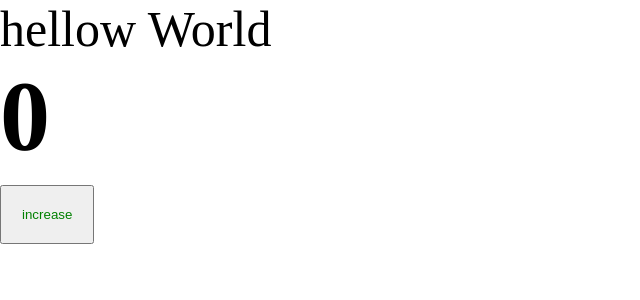
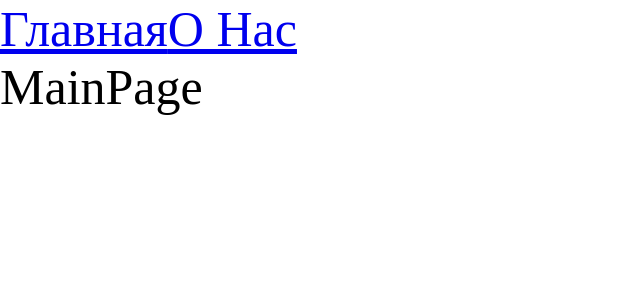
Before and after one commit to pipistrellla/advanced-frontend, a React app in the folder advanced-app/: page / in a window 1280 px wide. Shown: the top 300 px of the page, without its empty margins (0-640 px from the left). Built offline with nearby package versions, Linux system fonts and the light colour scheme.

Commit message:
роутинг и lazyload
добавил:
роутинг
lazyLoad

```diff
--- a/advanced-app/src/App.tsx
+++ b/advanced-app/src/App.tsx
@@ -1,17 +1,34 @@
-import React, { FC } from 'react'
-import Counter from './components/Counter';
-import './index.scss'
+import { FC, Suspense } from 'react';
+// suspence позволяет показать пользователя, что идет загрузка
+import './index.scss';
+import { Route, Routes } from 'react-router-dom';
+import { Link } from 'react-router-dom';
+import { AboutPageAsync } from './pages/AboutPage/AboutPage.async';
+import { MainPageAsync } from './pages/MainPage/MainPage.async';
 interface AppProps {
 
 }
-
+// lazyload позволяет уменьшить размер бандла
+// так как грузит не все страницы стразу
 
 const App: FC<AppProps> = ({  }) => {
     return (
+
         <div className='app'>
-            <div>hellow World</div>
-            <Counter></Counter>
+
+            <Link to={'/'}>Главная</Link>
+            <Link to={'/about'}>О Нас</Link>
+            {/* в fallback  указывается элемент который будет показыватся при загрузке */}
+            <Suspense fallback={<div>is Loading.....</div>}>
+                <Routes>
+                    <Route  path={'/about'} element={<AboutPageAsync/>}/>
+                    <Route  path={'/'} element= {<MainPageAsync/>}/>
+                </Routes>
+            </Suspense>
         </div>
+
+
+
     )
 }
 
--- a/advanced-app/src/index.tsx
+++ b/advanced-app/src/index.tsx
@@ -1,7 +1,11 @@
 import { render } from "react-dom";
 import App from "./App";
+import { BrowserRouter } from "react-router-dom";
 
 render(
-    <App/>,
+    <BrowserRouter>
+    <App/>
+    </BrowserRouter>
+    ,
     document.getElementById('root')
     )
--- /dev/null
+++ b/advanced-app/src/pages/AboutPage/AboutPage.async.tsx
@@ -0,0 +1,7 @@
+import { lazy } from 'react';
+
+export const AboutPageAsync = lazy(() => new Promise (resolve => {
+    // @ts-ignore
+    // для искусственной задержки
+    setTimeout(() => resolve(import('./AboutPage')), 1500)
+}))
--- /dev/null
+++ b/advanced-app/src/pages/AboutPage/AboutPage.tsx
@@ -0,0 +1,18 @@
+import React, { FC } from 'react'
+import Counter from '../../components/Counter';
+
+interface AboutPageProps {
+
+}
+
+const AboutPage: FC<AboutPageProps> = ({  }) => {
+    return (
+        <div>
+            <div>about page</div>
+            <div>hellow World</div>
+            <Counter></Counter>
+        </div>
+    )
+}
+
+export default AboutPage;
--- /dev/null
+++ b/advanced-app/src/pages/MainPage/MainPage.async.tsx
@@ -0,0 +1,7 @@
+import { lazy } from 'react';
+
+export const MainPageAsync = lazy(() => new Promise (resolve => {
+    // @ts-ignore
+    // для искусственной задержки
+    setTimeout(() => resolve(import('./MainPage')), 1500)
+}))
--- /dev/null
+++ b/advanced-app/src/pages/MainPage/MainPage.tsx
@@ -0,0 +1,15 @@
+import React, { FC } from 'react'
+
+interface MainPageProps {
+
+}
+
+const MainPage: FC<MainPageProps> = ({  }) => {
+    return (
+        <div>
+            MainPage
+        </div>
+    )
+}
+
+export default MainPage;
--- a/advanced-app/tsconfig.json
+++ b/advanced-app/tsconfig.json
@@ -5,8 +5,9 @@
         // ругается если не указать тип
         "noImplicitAny": true,
         // указывается модульная система
-        "module": "ES6",
+        "module": "esNext",
         // или  esNext
+        // ES6
         // компиляция в
         "target": "es5",
         "jsx": "react-jsx",
```
Also changed, not shown: advanced-app/package.json (+54 -3 lines), 2 other files (tests, documents, lock files or other folders).
